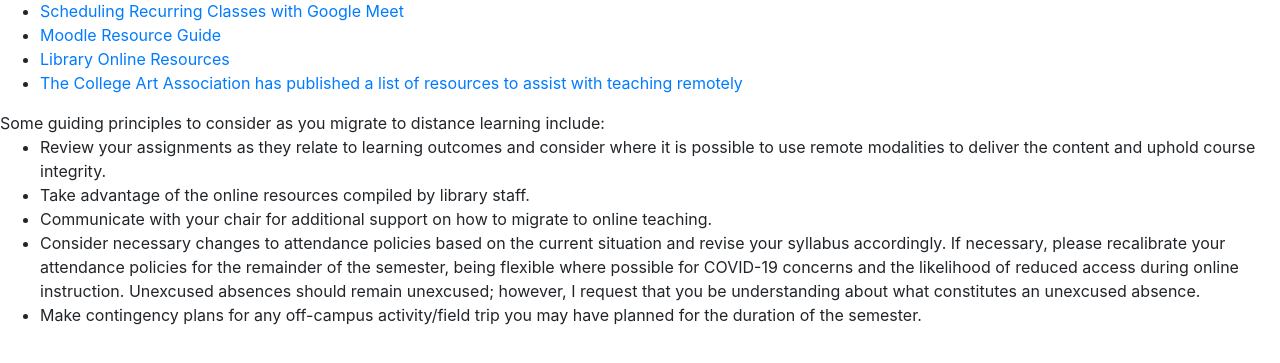
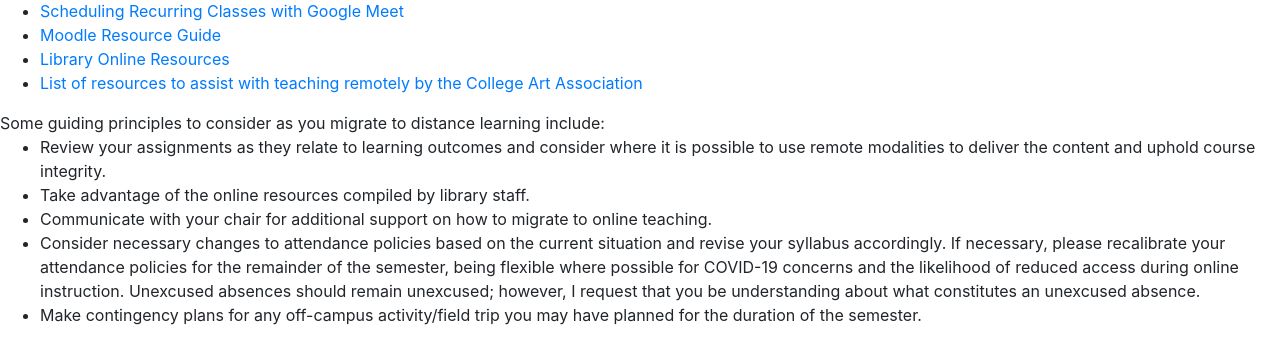
Before and after one commit to SFAI/onlinetraining, a plain HTML site: page index.html in a window 1280 px wide. Shown: the part 149-512 px from the top of the page. Drawn offline with nearby package versions, Linux system fonts and the light colour scheme.

Commit message:
Update index.html

```diff
--- a/index.html
+++ b/index.html
@@ -39,8 +39,8 @@
                 Meet</a></li>
         <li><a href="moodle/SFAI_Moodle_Use.pdf">Moodle Resource Guide</a></li>
         <li><a href="library/Library_Online_Resources.pdf">Library Online Resources</a></li>
-        <li><a href="https://www.collegeart.org/news/2020/03/09/coronavirus-online-resources-for-teaching-remotely/">The
-                College Art Association has published a list of resources to assist with teaching remotely</a></li>
+        <li><a href="https://www.collegeart.org/news/2020/03/09/coronavirus-online-resources-for-teaching-remotely/">
+                List of resources to assist with teaching remotely by the College Art Association</a></li>
     </ul>
     Some guiding principles to consider as you migrate to distance learning include:
     <ul>
```
